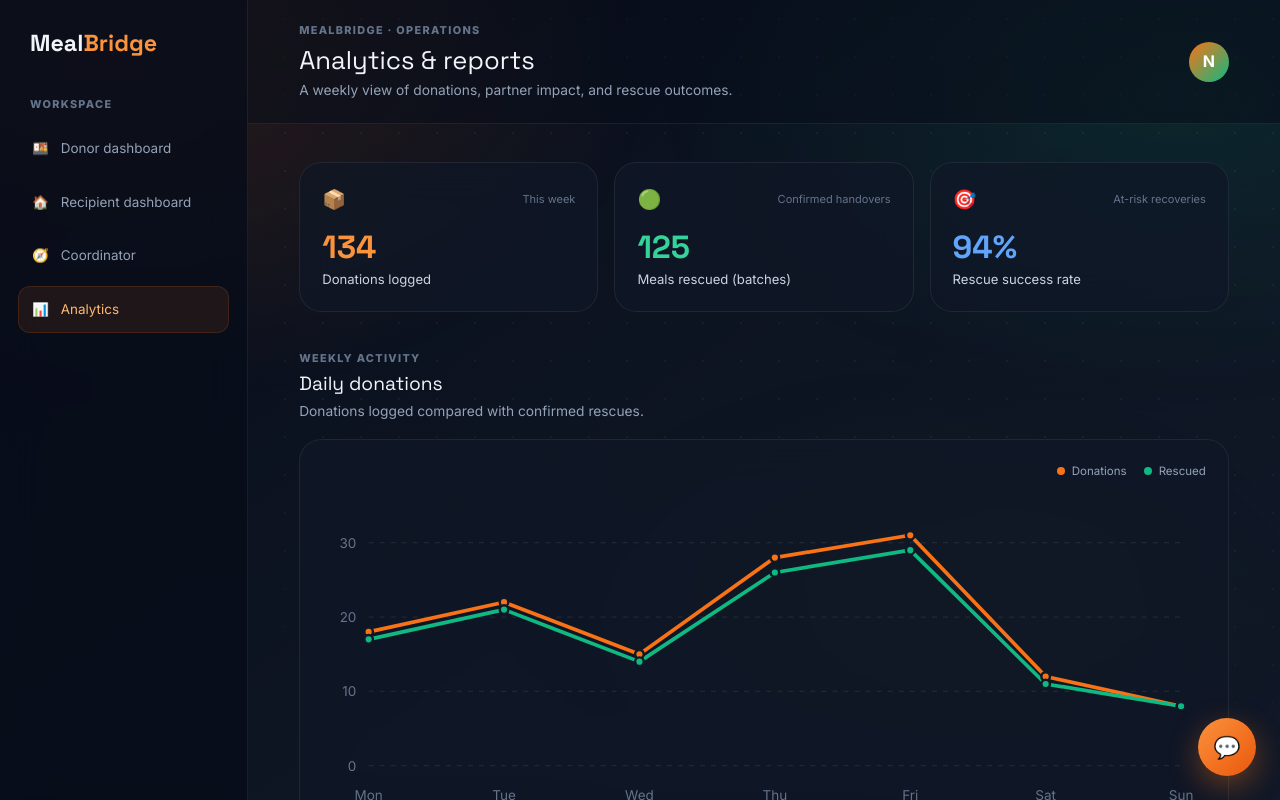
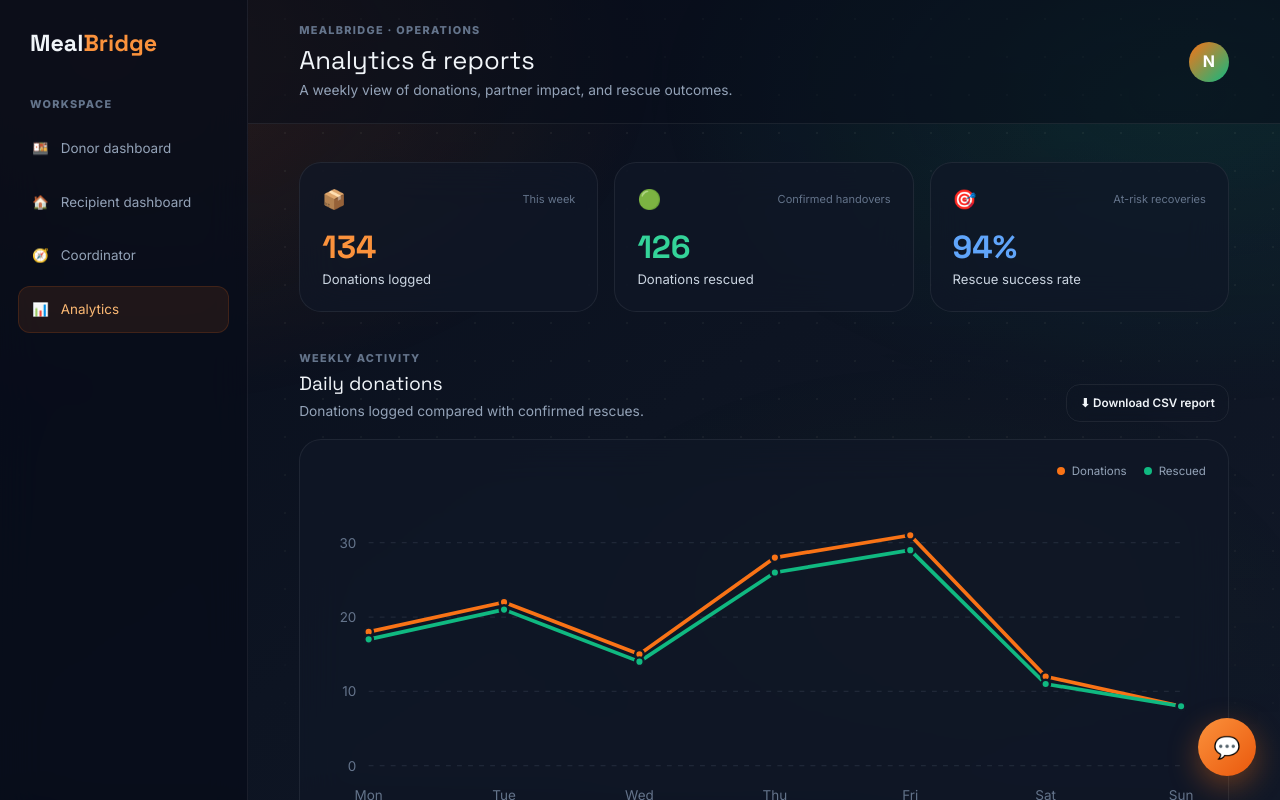
Before and after one commit to harshalpatil2031-ui/MealBridge, a React (Vite) app in the folder frontend/: page /analytics in a window 1280 px wide. Shown: the top 800 px of the page. Built offline with nearby package versions, Linux system fonts and the light colour scheme.

Commit message:
feat: add downloadable analytics report

```diff
--- a/frontend/src/pages/AnalyticsPage.jsx
+++ b/frontend/src/pages/AnalyticsPage.jsx
@@ -30,16 +30,65 @@ function OutcomeDonut({ data }) {
   return <div className="outcomes-layout"><div className="outcome-donut" style={{ background: `conic-gradient(${gradient})` }}><div><strong>100%</strong><span>outcomes</span></div></div><div className="outcome-legend">{data.map(item => <div key={item.name}><i style={{ background: item.color }} /><span>{item.name}</span><strong>{item.value}%</strong></div>)}</div></div>
 }
 
+function csvCell(value) {
+  return `"${String(value).replaceAll('"', '""')}"`
+}
+
+function downloadAnalyticsReport(totals) {
+  const rows = [
+    ['MealBridge Analytics Report'],
+    ['Generated at', new Date().toISOString()],
+    [],
+    ['Summary'],
+    ['Metric', 'Value'],
+    ['Donations logged this week', totals.donations],
+    ['Rescued donations this week', totals.rescued],
+    ['Rescue success rate', `${totals.rescueRate}%`],
+    [],
+    ['Weekly activity'],
+    ['Day', 'Donations logged', 'Donations rescued'],
+    ...analytics.weekly.map(day => [day.day, day.donations, day.rescued]),
+    [],
+    ['Top donors'],
+    ['Donor', 'Meals contributed'],
+    ...analytics.topDonors.map(donor => [donor.name, donor.meals]),
+    [],
+    ['Top recipients'],
+    ['Recipient', 'Meals received'],
+    ...analytics.topRecipients.map(recipient => [recipient.name, recipient.meals]),
+    [],
+    ['Rescue outcomes'],
+    ['Outcome', 'Share of tracked outcomes (%)'],
+    ...analytics.outcomes.map(outcome => [outcome.name, outcome.value]),
+  ]
+  const csv = `\uFEFF${rows.map(row => row.map(csvCell).join(',')).join('\r\n')}`
+  const url = URL.createObjectURL(new Blob([csv], { type: 'text/csv;charset=utf-8' }))
+  const link = document.createElement('a')
+  link.href = url
+  link.download = `mealbridge-analytics-${new Date().toISOString().slice(0, 10)}.csv`
+  document.body.appendChild(link)
+  link.click()
+  link.remove()
+  window.setTimeout(() => URL.revokeObjectURL(url), 1000)
+}
+
 export default function AnalyticsPage() {
+  const totals = analytics.weekly.reduce((result, day) => ({
+    donations: result.donations + day.donations,
+    rescued: result.rescued + day.rescued,
+  }), { donations: 0, rescued: 0 })
+  totals.rescueRate = totals.donations ? Math.round(totals.rescued / totals.donations * 100) : 0
+
   return <>
     <DashboardLayout title="Analytics & reports" subtitle="A weekly view of donations, partner impact, and rescue outcomes.">
       <section className="stat-grid analytics-summary">
-        <article className="glass-card stat-card"><div className="stat-top"><span>📦</span><span className="stat-note">This week</span></div><strong className="stat-value orange">134</strong><span className="stat-label">Donations logged</span></article>
-        <article className="glass-card stat-card"><div className="stat-top"><span>🟢</span><span className="stat-note">Confirmed handovers</span></div><strong className="stat-value green">125</strong><span className="stat-label">Meals rescued (batches)</span></article>
-        <article className="glass-card stat-card"><div className="stat-top"><span>🎯</span><span className="stat-note">At-risk recoveries</span></div><strong className="stat-value blue">94%</strong><span className="stat-label">Rescue success rate</span></article>
+        <article className="glass-card stat-card"><div className="stat-top"><span>📦</span><span className="stat-note">This week</span></div><strong className="stat-value orange">{totals.donations}</strong><span className="stat-label">Donations logged</span></article>
+        <article className="glass-card stat-card"><div className="stat-top"><span>🟢</span><span className="stat-note">Confirmed handovers</span></div><strong className="stat-value green">{totals.rescued}</strong><span className="stat-label">Donations rescued</span></article>
+        <article className="glass-card stat-card"><div className="stat-top"><span>🎯</span><span className="stat-note">At-risk recoveries</span></div><strong className="stat-value blue">{totals.rescueRate}%</strong><span className="stat-label">Rescue success rate</span></article>
       </section>
 
-      <section className="dashboard-section"><SectionHeading eyebrow="WEEKLY ACTIVITY" title="Daily donations" detail="Donations logged compared with confirmed rescues." />
+      <section className="dashboard-section"><SectionHeading eyebrow="WEEKLY ACTIVITY" title="Daily donations" detail="Donations logged compared with confirmed rescues."
+        action={<button type="button" className="btn-secondary compact-btn" onClick={() => downloadAnalyticsReport(totals)} aria-label="Download analytics report as CSV">⬇ Download CSV report</button>} />
         <article className="glass-card chart-card"><div className="chart-legend"><span><i className="legend-orange" /> Donations</span><span><i className="legend-green" /> Rescued</span></div><LineChart data={analytics.weekly} /></article>
       </section>
 
```
